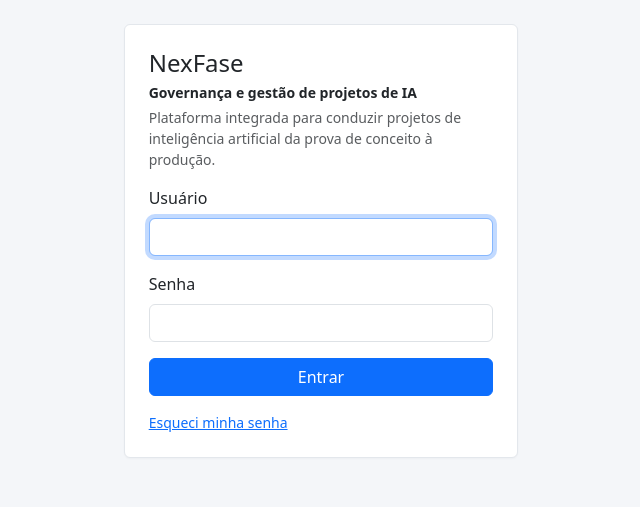
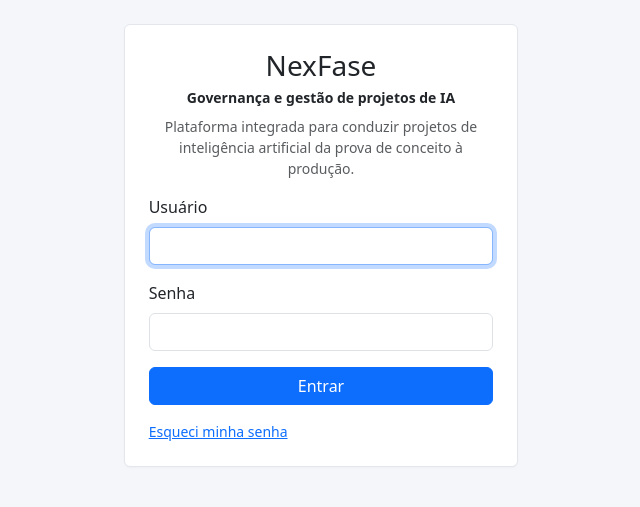
Before and after one commit to eduardoandradej/governanca-projetos-ia, a Django app: page /contas/entrar/ in a window 1280 px wide. Shown: the part 41-548 px from the top of the page, without its empty margins (319-959 px from the left). Run offline with Django 5.2, Linux system fonts and the light colour scheme; parts of the project's set-up code (start-up, migrations or seed data) failed here and were passed over; some libraries are stand-ins or nearby versions.

Commit message:
Centraliza nome, nome extenso e texto explicativo na tela de login
Co-Authored-By: Claude Opus 5.5 <noreply@anthropic.com>
Claude-Session: https://claude.ai/code/session_01XaWNEa8Pn7x139eG6LgV1S

```diff
--- a/templates/registration/login.html
+++ b/templates/registration/login.html
@@ -5,9 +5,11 @@
 <div class="row justify-content-center">
   <div class="col-sm-10 col-md-6 col-lg-4">
     <div class="card p-4">
-      <h1 class="h4 mb-1">{{ APP_NAME }}</h1>
-      <p class="fw-semibold small mb-1">{{ APP_FULL_NAME }}</p>
-      <p class="text-body-secondary small">{{ APP_TAGLINE }}</p>
+      <div class="text-center mb-3">
+        <h1 class="h3 mb-1">{{ APP_NAME }}</h1>
+        <p class="fw-semibold small mb-2">{{ APP_FULL_NAME }}</p>
+        <p class="text-body-secondary small mb-0">{{ APP_TAGLINE }}</p>
+      </div>
       <form method="post" novalidate>{% csrf_token %}
         {% if form.non_field_errors %}<div class="alert alert-danger" role="alert">{% for e in form.non_field_errors %}{{ e }}{% endfor %}</div>{% endif %}
         <div class="mb-3">
```
Also changed, not shown: 1 other file.
